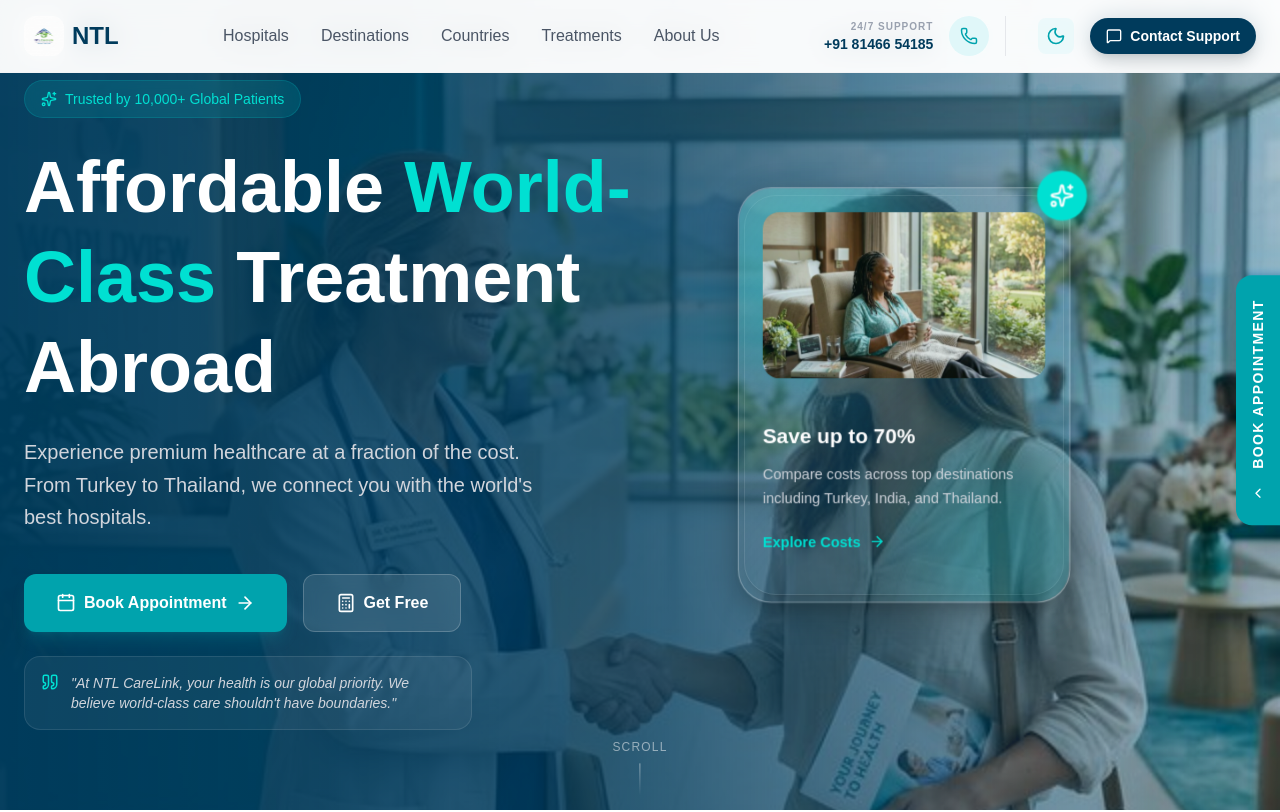
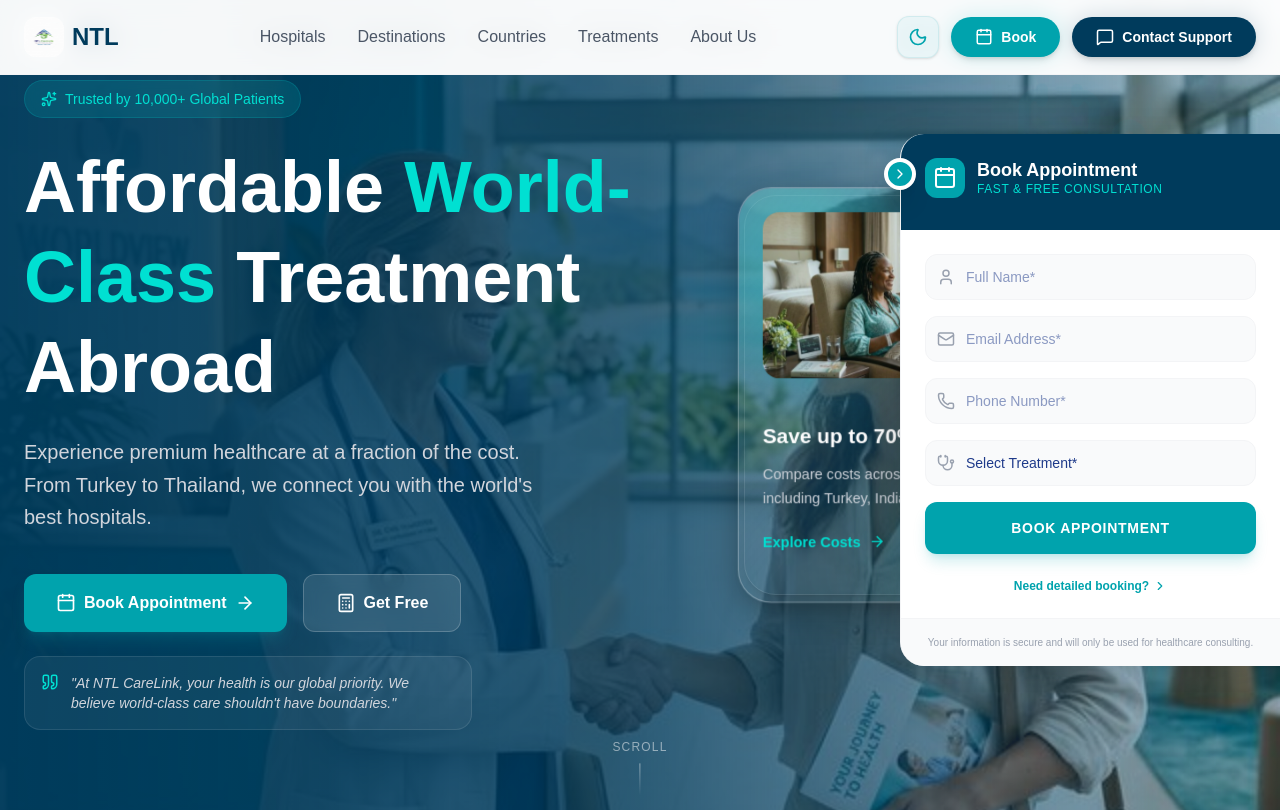
Before and after one commit to Sheetal-beniwal/NTL_CareLink, a Next.js app: page / in a window 1280 px wide. Shown: the top 812 px of the page. Built offline with nearby package versions, Linux system fonts and the light colour scheme.

Commit message:
Navbar booking button fixed

```diff
--- a/src/app/Components/Navbar.tsx
+++ b/src/app/Components/Navbar.tsx
@@ -38,27 +38,20 @@ const Navbar = () => {
             ))}
           </div>
 
-          {/* Right Side Tools */}
-          <div className="flex items-center gap-4">
-            <div className="hidden lg:flex items-center gap-4 mr-4 border-r border-gray-200 dark:border-slate-800 pr-4 text-medical-dark dark:text-gray-300">
-              <div className="flex flex-col items-end">
-                <span className="text-[10px] uppercase tracking-widest text-gray-400 font-bold">24/7 Support</span>
-                <span className="text-sm font-bold">+91 81466 54185</span>
-              </div>
-              <div className="w-10 h-10 rounded-full bg-medical-light dark:bg-slate-800 flex items-center justify-center text-medical-primary">
-                <Phone size={18} />
-              </div>
-            </div>
-
+          {/* Right Side Buttons */}
+          <div className="flex items-center gap-3">
             <ThemeToggle />
 
-            <Link href="/register" className="hidden xs:flex px-4 py-2 bg-medical-primary text-white rounded-full font-semibold hover:bg-medical-dark transition-all shadow-lg hover:shadow-medical-primary/20 active:scale-95 items-center gap-2 text-sm">
-              <Calendar size={16} />
-              <span>Book Appointment</span>
+            <Link
+              href="/register"
+              className="flex px-6 py-2.5 bg-medical-primary text-white rounded-full font-bold hover:bg-medical-dark transition-all shadow-md hover:shadow-medical-primary/20 active:scale-95 items-center gap-2 text-sm whitespace-nowrap"
+            >
+              <Calendar size={18} />
+              <span>Book</span>
             </Link>
 
-            <button className="hidden sm:flex px-4 py-2 bg-medical-dark text-white rounded-full font-semibold hover:bg-medical-primary transition-all shadow-lg hover:shadow-medical-primary/20 active:scale-95 items-center gap-2 text-sm">
-              <MessageSquare size={16} />
+            <button className="hidden lg:flex px-6 py-2.5 bg-medical-dark text-white rounded-full font-bold hover:bg-medical-primary transition-all shadow-md hover:shadow-medical-primary/20 active:scale-95 items-center gap-2 text-sm whitespace-nowrap">
+              <MessageSquare size={18} />
               <span>Contact Support</span>
             </button>
           </div>
@@ -68,11 +61,14 @@ const Navbar = () => {
       {/* Staggered Menu for Mobile */}
       <StaggeredMenu
         isFixed={true}
-        items={menuItems.map(item => ({
-          label: item,
-          ariaLabel: item,
-          link: item === 'About Us' ? '#about' : `/${item.toLowerCase().replace(' ', '-')}`
-        }))}
+        items={[
+          ...menuItems.map(item => ({
+            label: item,
+            ariaLabel: item,
+            link: item === 'About Us' ? '#about' : `/${item.toLowerCase().replace(' ', '-')}`
+          })),
+          { label: 'Book Now', ariaLabel: 'Book Now', link: '/register' }
+        ]}
         colors={[
           'rgba(0, 163, 173, 0.2)', // Translucent Teal
           'rgba(0, 59, 92, 0.4)',   // Translucent Navy
--- a/src/app/Components/SidebarForm.tsx
+++ b/src/app/Components/SidebarForm.tsx
@@ -1,6 +1,6 @@
 'use client';
 
-import React, { useState, useEffect } from 'react';
+import React, { useState, useEffect, useRef } from 'react';
 import { motion, AnimatePresence } from 'framer-motion';
 import { ChevronRight, User, Mail, Phone, Stethoscope, Clock, Calendar } from 'lucide-react';
 import Link from 'next/link';
@@ -9,9 +9,14 @@ import { usePathname } from 'next/navigation';
 const SidebarForm = () => {
   const pathname = usePathname();
   const [isOpen, setIsOpen] = useState(true);
+  const isFirstRender = useRef(true);
 
-  // Auto-minimize on navigation
+  // Close sidebar on navigation, but NOT on first page load
   useEffect(() => {
+    if (isFirstRender.current) {
+      isFirstRender.current = false;
+      return; // skip closing on first render
+    }
     setIsOpen(false);
   }, [pathname]);
 
@@ -86,19 +91,22 @@ const SidebarForm = () => {
             animate={{ x: 0, opacity: 1 }}
             exit={{ x: '100%', opacity: 0 }}
             transition={{ type: 'spring', damping: 25, stiffness: 200 }}
-            className="w-[280px] md:w-[380px] bg-white shadow-[-10px_0_30px_rgba(0,0,0,0.1)] rounded-l-2xl md:rounded-l-3xl border-l border-gray-100 relative z-[101] overflow-hidden"
+            className="relative flex items-start"
           >
+            {/* Close/Minimize Button — outside overflow-hidden panel */}
+            <button
+              onClick={() => setIsOpen(false)}
+              className="absolute -left-4 top-6 w-8 h-8 bg-medical-primary text-white rounded-full flex items-center justify-center shadow-xl hover:bg-medical-dark transition-all border-4 border-white z-[120]"
+              title="Minimize"
+            >
+              <ChevronRight size={16} />
+            </button>
+
+            {/* Sidebar Panel */}
+            <div className="w-[280px] md:w-[380px] bg-white shadow-[-10px_0_30px_rgba(0,0,0,0.1)] rounded-l-2xl md:rounded-l-3xl border-l border-gray-100 relative z-[101] overflow-hidden">
+
             {/* Header */}
             <div className="bg-medical-dark p-4 md:p-6 text-white relative">
-              {/* Left Edge Minimize Button */}
-              <button
-                onClick={() => setIsOpen(false)}
-                className="absolute top-1/2 -left-3 -translate-y-1/2 w-8 h-8 bg-medical-primary text-white rounded-full flex items-center justify-center shadow-xl hover:bg-medical-dark transition-all border-4 border-white z-[110]"
-                title="Minimize"
-              >
-                <ChevronRight size={18} />
-              </button>
-
               <div className="flex items-center gap-3 mb-1 md:mb-2">
                 <div className="w-8 h-8 md:w-10 md:h-10 bg-medical-primary rounded-lg md:rounded-xl flex items-center justify-center text-white">
                   <Calendar size={20} className="md:hidden" />
@@ -222,6 +230,7 @@ const SidebarForm = () => {
             <div className="p-4 bg-gray-50 border-t border-gray-100 text-[10px] text-gray-400 text-center rounded-bl-3xl">
              Your information is secure and will only be used for healthcare consulting.
             </div>
+            </div>{/* end inner panel */}
           </motion.div>
         )}
       </AnimatePresence>
--- a/src/app/Components/ThemeToggle.tsx
+++ b/src/app/Components/ThemeToggle.tsx
@@ -61,7 +61,7 @@ export default function ThemeToggle() {
   return (
     <button
       onClick={toggleTheme}
-      className="p-2 rounded-lg bg-medical-light/50 dark:bg-slate-800 text-medical-primary dark:text-medical-accent hover:bg-medical-light dark:hover:bg-slate-700 transition-colors"
+      className="p-2.5 rounded-xl bg-medical-primary/5 dark:bg-slate-800 text-medical-primary dark:text-medical-accent hover:bg-medical-primary/10 dark:hover:bg-slate-700 transition-colors shadow-sm border border-medical-primary/10 dark:border-slate-700"
       aria-label="Toggle Dark Mode"
     >
       {theme === 'dark' ? <Sun size={20} /> : <Moon size={20} />}
```
